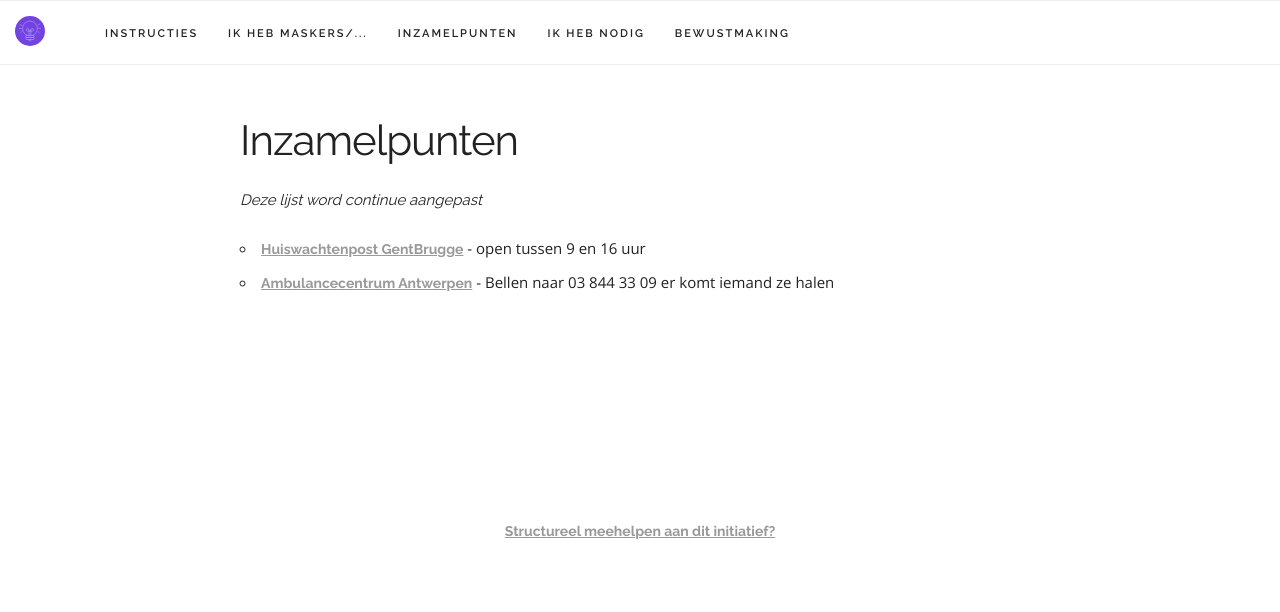
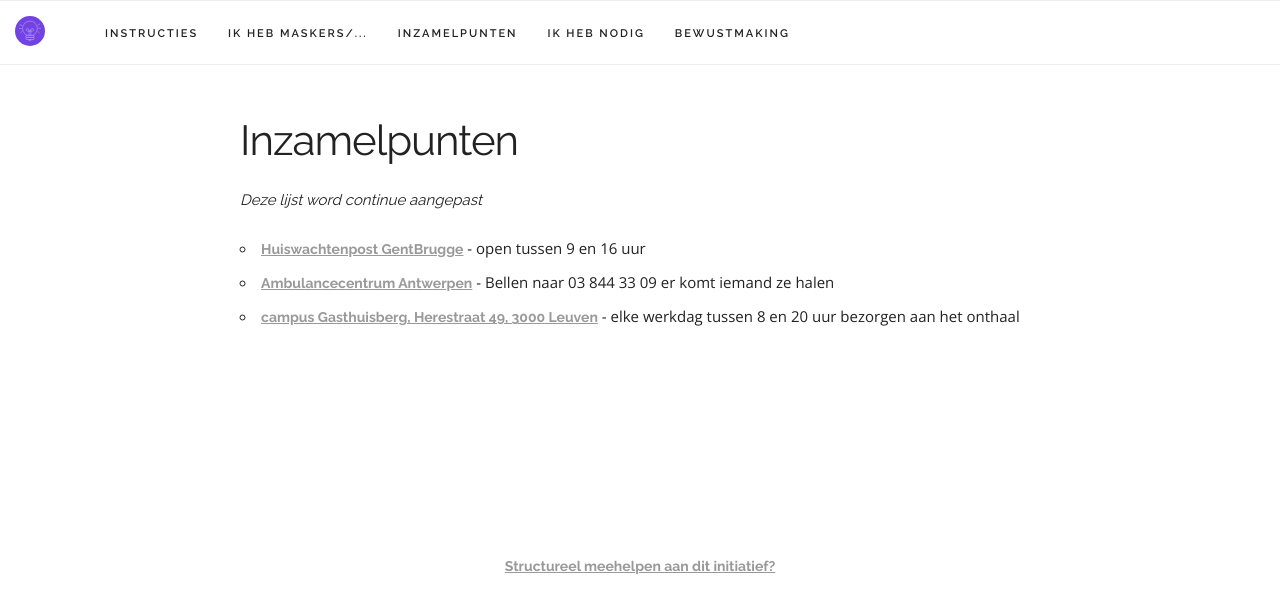
Before and after one commit to MakeInBelgium/coronadenktank, a React (Create React App) app: page /inzamelpunten in a window 1280 px wide. Shown: the top 612 px of the page. Built offline with nearby package versions, Linux system fonts and the light colour scheme.

Commit message:
adding leuven as inzamelpunt

```diff
--- a/src/components/InzamelPuntenComponent.jsx
+++ b/src/components/InzamelPuntenComponent.jsx
@@ -9,6 +9,7 @@ const InzamelPuntenComponent = () => {
       <ul>
         <li><a href="https://www.wachtposten.be/ligging/oost-vlaanderen/35-huisartsenwachtposten-gentbrugge-kliniekstraat.html" target="_blanc">Huiswachtenpost GentBrugge</a> - open tussen 9 en 16 uur</li>
         <li><a href="https://www.facebook.com/AmbuAnt/posts/2782502748452773" target="_blanc">Ambulancecentrum Antwerpen</a> - Bellen naar 03 844 33 09 er komt iemand ze halen</li>
+        <li><a href="https://www.uzleuven.be/nl/campus-gasthuisberg" target="_blanc">campus Gasthuisberg, Herestraat 49, 3000 Leuven</a> - elke werkdag tussen 8 en 20 uur bezorgen aan het onthaal</li>
       </ul>
     </>
   )
```
